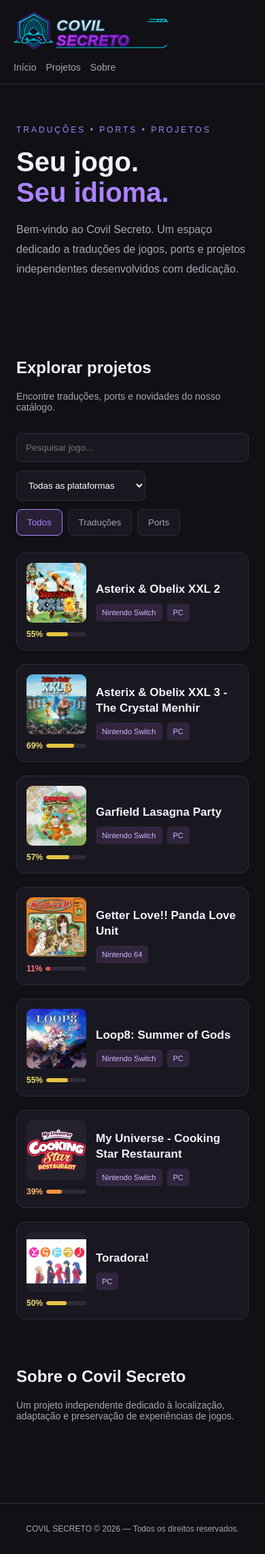
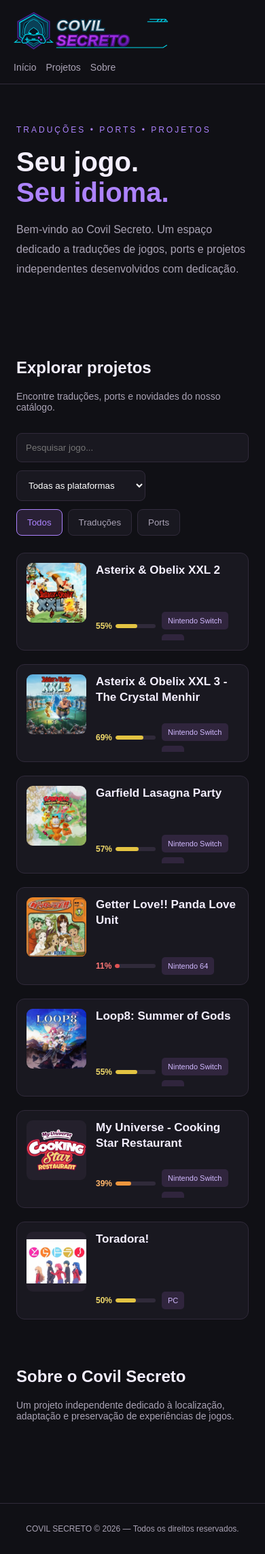
Before and after one commit to TemplarioK1/covil-secreto, a Jekyll site: the page index.html, which Jekyll copies as it is, in a window 390 px wide. Shown: the whole page at 68% size. Built offline with Jekyll 4.4.1, drawn with Linux system fonts in a browser that asks for light colours.

Commit message:
Alinhar título ao topo do ícone e plataformas ao progresso

```diff
--- a/index.html
+++ b/index.html
@@ -68,7 +68,7 @@ input, select {
 }
 .card:hover {transform:translateY(-4px);border-color:var(--purple)}
 .card-link {
-  min-height:154px;padding:18px;display:flex;align-items:center;
+  min-height:172px;padding:18px;display:flex;align-items:flex-start;
   gap:18px;color:inherit;text-decoration:none;
 }
 .card-media {
@@ -84,12 +84,18 @@ input, select {
   display:flex;align-items:center;justify-content:center;
   color:var(--purple);font-size:35px;border-radius:9px;
 }
-.card-content {min-width:0;min-height:104px;flex:1;display:flex;align-items:center}
-.card h3 {margin:0;font-size:18px;line-height:1.35;overflow-wrap:anywhere}
-.card-meta {min-width:0;flex:1;display:flex;flex-direction:column;gap:9px}
+.card-content {min-width:0;min-height:131px;flex:1;display:flex;align-items:stretch}
+.card-meta {min-width:0;flex:1;display:flex;flex-direction:column;align-items:stretch}
+.card h3 {
+  margin:0;font-size:18px;line-height:1.35;overflow-wrap:anywhere;
+}
+.card-details {
+  display:flex;align-items:center;gap:12px;margin-top:auto;
+  min-width:0;
+}
 .platforms {
-  display:flex;gap:7px;flex-wrap:wrap;align-content:flex-start;
-  min-height:0;max-height:72px;overflow:hidden;
+  display:flex;gap:7px;flex:1;min-width:0;flex-wrap:wrap;
+  align-content:flex-start;max-height:42px;overflow:hidden;
 }
 .tag-small {
   font-size:11px;background:#30253d;color:#d1b9ff;
@@ -97,7 +103,7 @@ input, select {
 }
 .progress-summary {
   display:flex;align-items:center;justify-content:center;gap:5px;
-  margin:0;width:100%;min-width:0;height:18px;
+  margin:0;width:104px;flex:0 0 104px;min-width:0;height:18px;
 }
 .progress-summary-track {
   height:6px;flex:1;min-width:0;max-width:none;
@@ -139,7 +145,9 @@ footer {
   .card-link {min-height:142px;padding:14px;gap:14px}
   .card-media {width:88px;flex-basis:88px;gap:8px}
   .project-icon,.no-cover {width:88px;height:88px;flex-basis:88px}
-  .card-content {min-height:88px}
+  .card-content {min-height:114px}
+  .progress-summary {width:88px;flex-basis:88px}
+  .card-details {gap:9px}
   .card h3 {font-size:17px}
 }
 </style>
@@ -358,13 +366,15 @@ function render() {
         <a class="card-link" href="${escapeHTML(projectUrl)}">
           <div class="card-media">
             ${image}
-            ${progressSummary}
           </div>
           <div class="card-content">
             <div class="card-meta">
               <h3>${escapeHTML(p.title)}</h3>
-              <div class="platforms">
-                ${platforms.map(platform => `<span class="tag-small">${escapeHTML(platform)}</span>`).join("")}
+              <div class="card-details">
+                ${progressSummary}
+                <div class="platforms">
+                  ${platforms.map(platform => `<span class="tag-small">${escapeHTML(platform)}</span>`).join("")}
+                </div>
               </div>
             </div>
           </div>
```
